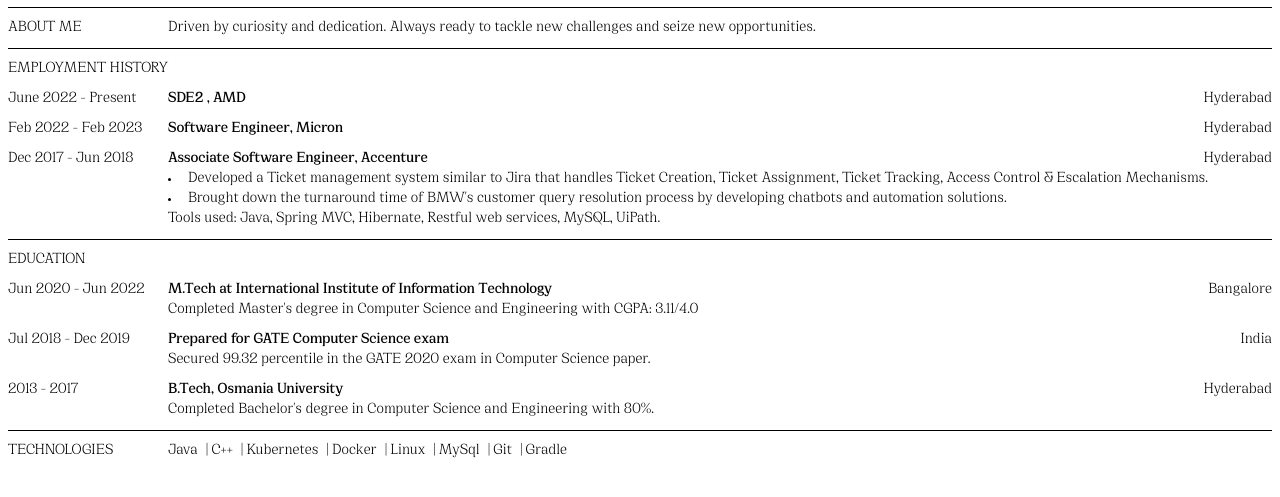
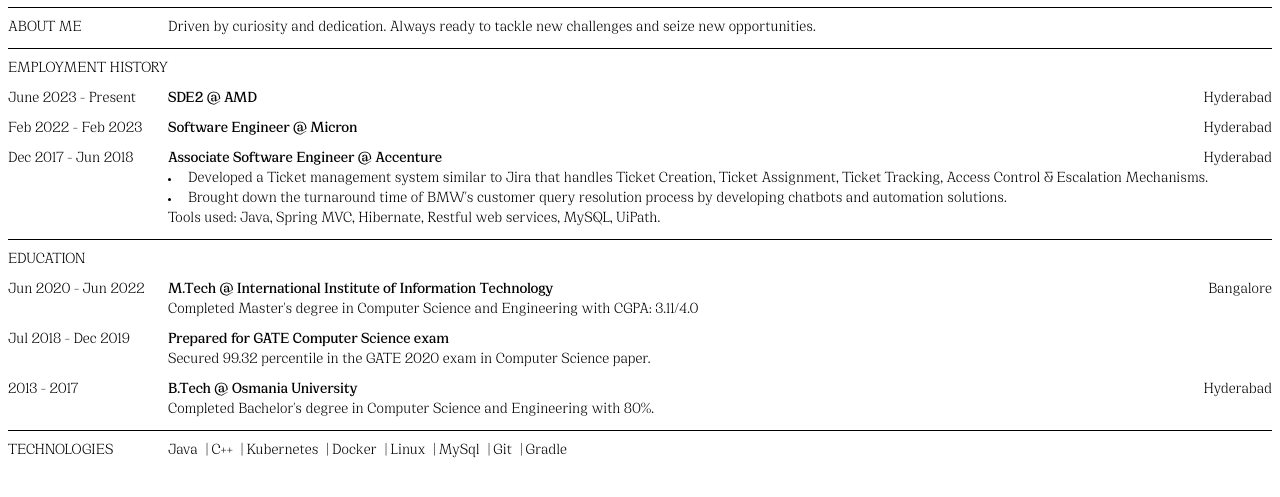
Before and after one commit to pranay-kumar-tirumala/pranay-kumar-tirumala.github.io, a plain HTML site: page index.html in a window 1280 px wide. Shown: the part 51-548 px from the top of the page. Drawn offline with Linux system fonts and the light colour scheme.

Commit message:
update index.html

```diff
--- a/index.html
+++ b/index.html
@@ -21,10 +21,10 @@
             <section>
                 <div>EMPLOYMENT HISTORY</div>
                 <div class="activity">
-                    <div class="activity-key">June 2022 - Present</div>
+                    <div class="activity-key">June 2023 - Present</div>
                     <div class="activity-value">
                         <div class="activity-heading">
-                            <div class="activity-heading-text">SDE2 , AMD </div>
+                            <div class="activity-heading-text">SDE2 @ AMD </div>
                             <div>Hyderabad</div>
                         </div>
 
@@ -34,7 +34,7 @@
                     <div class="activity-key">Feb 2022 - Feb 2023</div>
                     <div class="activity-value">
                         <div class="activity-heading">
-                            <div class="activity-heading-text">Software Engineer, Micron</div>
+                            <div class="activity-heading-text">Software Engineer @ Micron</div>
                             <div>Hyderabad</div>
                         </div>
 
@@ -45,7 +45,7 @@
                     <div class="activity-key">Dec 2017 - Jun 2018</div>
                     <div class="activity-value">
                         <div class="activity-heading">
-                            <div class="activity-heading-text">Associate Software Engineer, Accenture</div>
+                            <div class="activity-heading-text">Associate Software Engineer @ Accenture</div>
                             <div>Hyderabad</div>
                         </div>
                         <div>
@@ -64,7 +64,7 @@
                     <div class="activity-key">Jun 2020 - Jun 2022</div>
                     <div class="activity-value">
                         <div class="activity-heading">
-                            <div class="activity-heading-text">M.Tech at International Institute of Information Technology</div>
+                            <div class="activity-heading-text">M.Tech @ International Institute of Information Technology</div>
                             <div>Bangalore</div>
                         </div>
                         <div>
@@ -77,7 +77,7 @@
                     <div class="activity-value">
                         <div class="activity-heading">
                             <div class="activity-heading-text">Prepared for GATE Computer Science exam</div>
-                            <div>India</div>
+
                         </div>
                         <div>
                             Secured 99.32 percentile in the GATE 2020 exam in Computer Science paper.
@@ -88,7 +88,7 @@
                     <div class="activity-key">2013 - 2017</div>
                     <div class="activity-value">
                         <div class="activity-heading">
-                            <div class="activity-heading-text">B.Tech, Osmania University</div>
+                            <div class="activity-heading-text">B.Tech @ Osmania University</div>
                             <div>Hyderabad</div>
                         </div>
                         <div>
```
